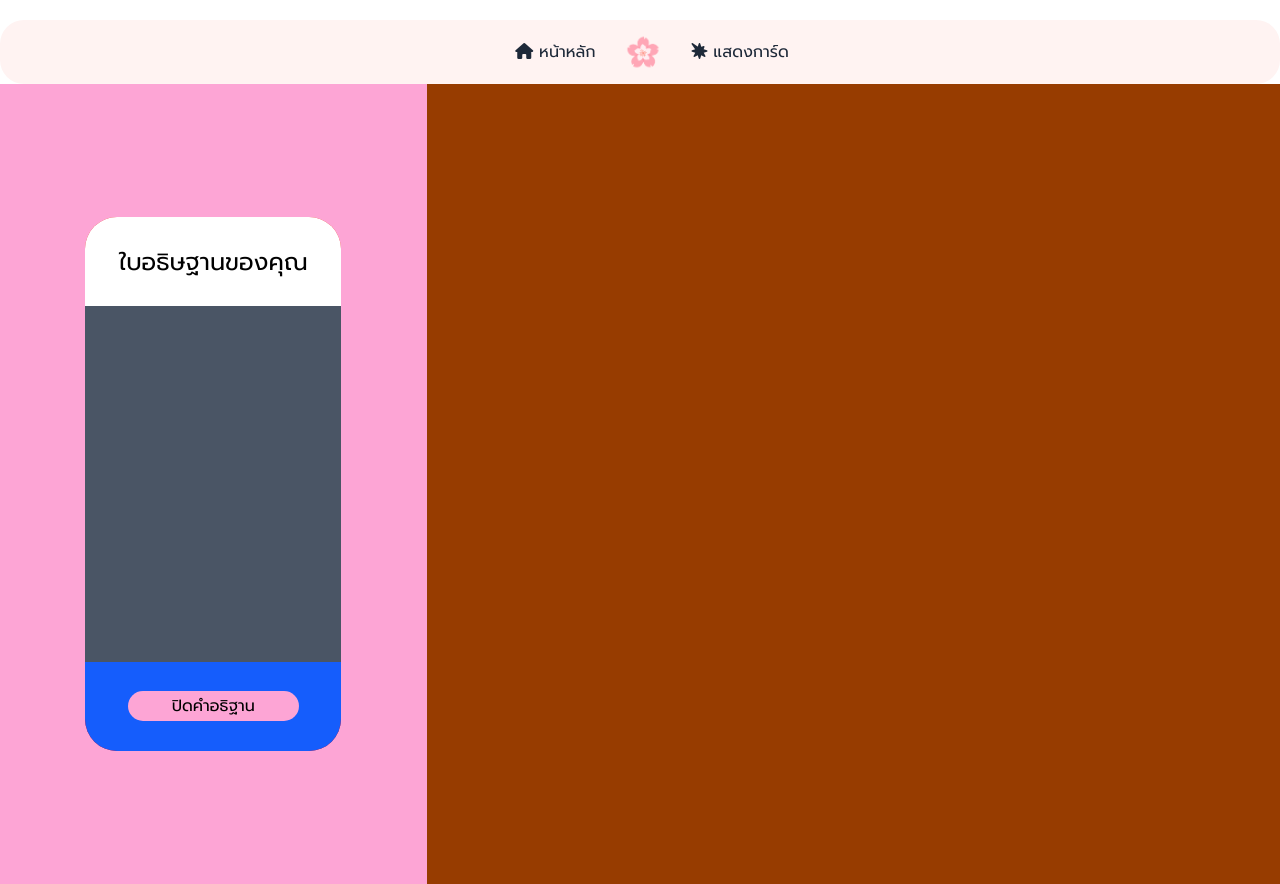
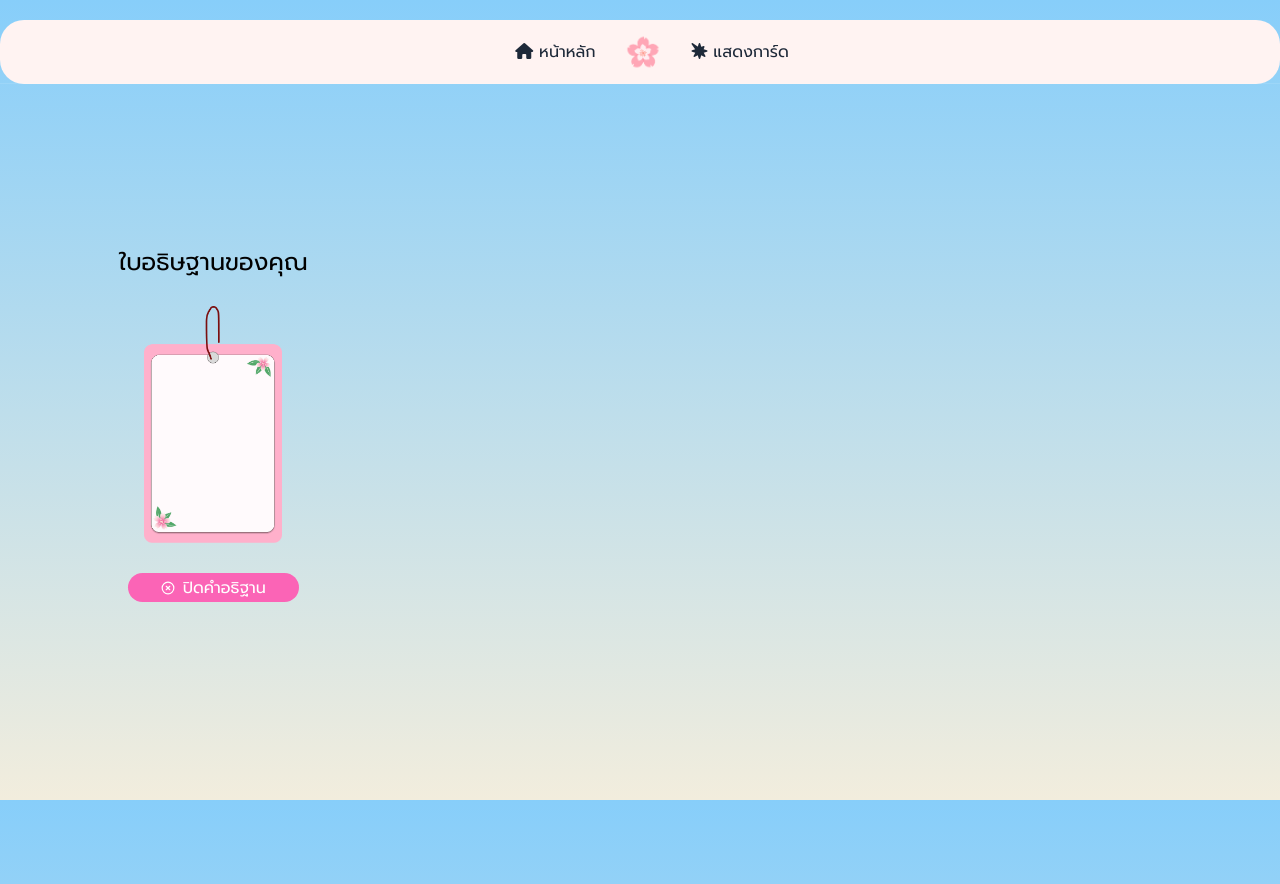
Before and after one commit to Peak4567/tanabata, a SvelteKit app: page /view in a window 1280 px wide. Built offline with nearby package versions, Linux system fonts and the light colour scheme.

Commit message:
view 2 + bg for all pages

```diff
--- a/src/routes/layout.css
+++ b/src/routes/layout.css
@@ -5,3 +5,13 @@
   font-weight: 400;
   font-style: normal;
 }
+
+@layer base {
+  body {
+    background-image: linear-gradient(180deg,rgba(135, 206, 250, 1) 0%, rgba(242, 237, 221, 1) 100%);
+    background-size: cover;
+    background-position: center;
+    background-attachment: fixed;
+    background-repeat: no-repeat;
+  }
+}
--- a/src/routes/view/+page.svelte
+++ b/src/routes/view/+page.svelte
@@ -1,18 +1,24 @@
-<span class=" w-screen h-screen bg-amber-800 m-0 p-0 flex">
-    <div class=" w-1/3 h-auto flex justify-center items-center bg-pink-300">
-        <div class=" w-3/5 h-2/3 flex flex-col p-0 rounded-4xl overflow-hidden bg-red-600">
-            <div class=" w-auto h-1/6 flex justify-center items-center p-0 bg-white">
-                <p class=" text-2xl">
+<span class=" w-screen h-screen m-0 p-0 flex">
+    <div class=" w-1/3 h-auto flex justify-center items-center">
+        <div class=" w-3/5 h-2/3 flex flex-col p-0 rounded-4xl overflow-hidden ">
+            <div class=" w-auto h-1/6 flex justify-center items-center p-0 ">
+                <p class=" text-2xl cursor-default">
                     ใบอธิษฐานของคุณ
                 </p>
             </div>
-            <div class=" w-auto h-2/3 flex flex-col justify-center items-center p-0 bg-gray-600">
-                <img src="" alt="">
+            <div class=" w-auto h-4/9 flex flex-col justify-center items-center p-0">
+                <div class=" w-2/3 h-full bg-contain bg-no-repeat bg-center bg-[url('/img/card.webp')]">
+
+                </div>
             </div>
-            <div class=" w-auto h-1/6 flex justify-center items-center p-0 bg-blue-600">
-                <button class=" w-2/3 h-1/3 flex justify-center items-center rounded-4xl bg-pink-300">
-                    ปิดคำอธิฐาน
-                </button>
+            <div class=" w-auto h-1/6 flex justify-center items-center p-0 ">
+                <a href="/" class=" w-2/3 h-1/3 flex">
+                    <button class=" w-full h-full flex justify-center items-center gap-2 rounded-4xl bg-pink-400 text-white transition delay-50 duration-200 ease-in
+                    hover:bg-pink-600 cursor-pointer">
+                        <svg xmlns="http://www.w3.org/2000/svg" width="14" height="14" viewBox="0 0 24 24" fill="none" stroke="currentColor" stroke-width="2" stroke-linecap="round" stroke-linejoin="round" class="lucide lucide-circle-x-icon lucide-circle-x"><circle cx="12" cy="12" r="10"/><path d="m15 9-6 6"/><path d="m9 9 6 6"/></svg>
+                        ปิดคำอธิฐาน
+                    </button>
+                </a>
             </div>
         </div>
     </div>
```
Also changed, not shown: src/routes/+layout.svelte (line endings or trailing spaces), static/img/card.webp (added).
